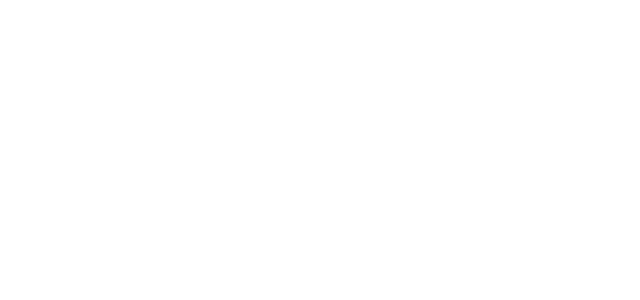
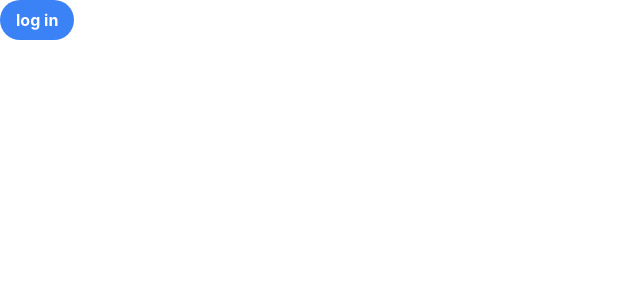
Before and after one commit to fe-bootcamp-2021/evently, a React (Create React App) app: page / in a window 1280 px wide. Shown: the top 300 px of the page, without its empty margins (0-640 px from the left). Built offline with nearby package versions, Linux system fonts and the light colour scheme.

Commit message:
feat: add button component

```diff
--- a/package.json
+++ b/package.json
@@ -4,6 +4,7 @@
   "private": true,
   "dependencies": {
     "@craco/craco": "^6.2.0",
+    "@heroicons/react": "^1.0.3",
     "@tailwindcss/forms": "^0.3.3",
     "@testing-library/jest-dom": "^5.14.1",
     "@testing-library/react": "^11.2.7",
--- a/src/App.js
+++ b/src/App.js
@@ -1,5 +1,12 @@
+import Button from "./components/Button/button";
+
+
 function App() {
-  return <div className="App"></div>;
+  return (
+   <div className="App">
+    <Button name={"log in"} />
+   </div>
+  )
 }
 
 export default App;
--- /dev/null
+++ b/src/components/Button/button.jsx
@@ -0,0 +1,10 @@
+
+
+function Button({name,onClick}) {
+    return (
+      <button className="bg-blue-500 hover:bg-blue-700 text-white font-bold py-2 px-4 rounded-full" onClick={onClick} >
+         {name}
+      </button>
+    )
+}
+export default Button
--- a/src/reportWebVitals.js
+++ b/src/reportWebVitals.js
@@ -1,12 +1,14 @@
-const reportWebVitals = onPerfEntry => {
+const reportWebVitals = (onPerfEntry) => {
   if (onPerfEntry && onPerfEntry instanceof Function) {
-    import('web-vitals').then(({ getCLS, getFID, getFCP, getLCP, getTTFB }) => {
-      getCLS(onPerfEntry);
-      getFID(onPerfEntry);
-      getFCP(onPerfEntry);
-      getLCP(onPerfEntry);
-      getTTFB(onPerfEntry);
-    });
+    import("web-vitals")
+      .then(({ getCLS, getFID, getFCP, getLCP, getTTFB }) => {
+        getCLS(onPerfEntry);
+        getFID(onPerfEntry);
+        getFCP(onPerfEntry);
+        getLCP(onPerfEntry);
+        getTTFB(onPerfEntry);
+      })
+      .catch(() => {});
   }
 };
 
```
Also changed, not shown: 1 other file (tests, documents, lock files or other folders).
